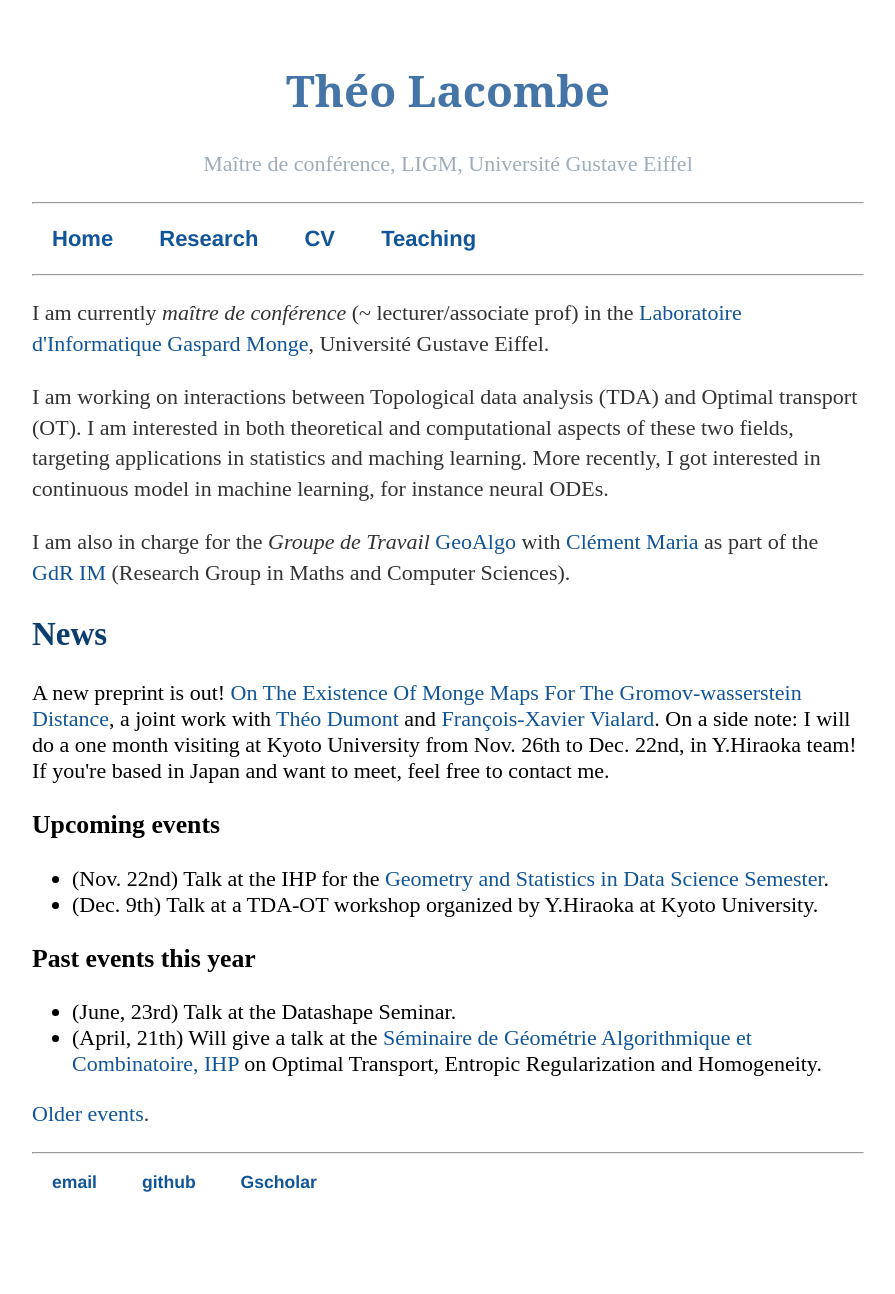
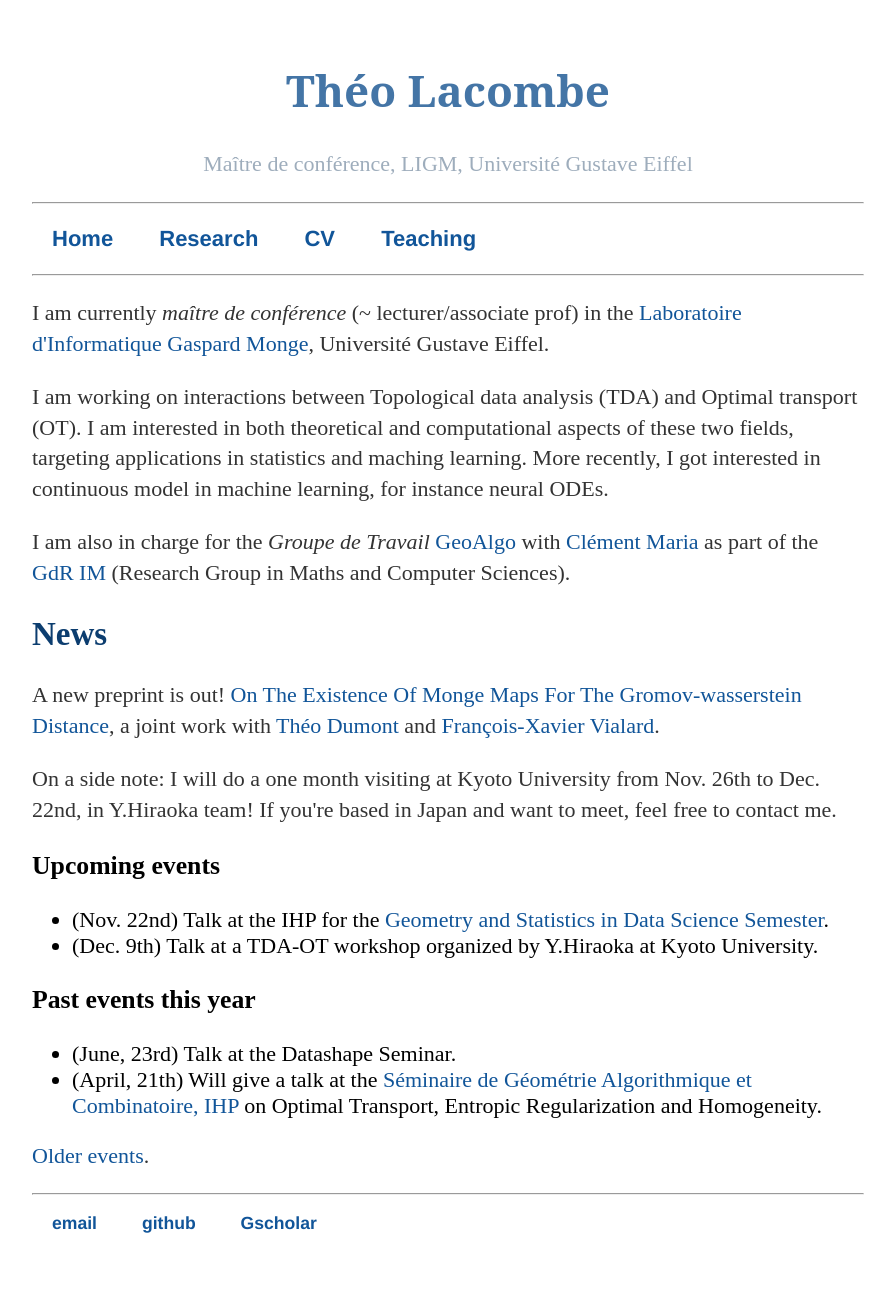
Before and after one commit to tlacombe/tlacombe.github.io, a Jekyll site: the page built from index.html, in a window 1280 px wide. Shown: the whole page, without its empty margins (192-1087 px from the left). Built offline with Jekyll 4.4.1, drawn with Linux system fonts in a browser that asks for light colours; before the commit the page ends 1253 px from its top, so only the background shows below that.

Commit message:
improved layout news

```diff
--- a/index.html
+++ b/index.html
@@ -11,9 +11,11 @@ title: Théo Lacombe's webpage
 	<p>I am also in charge for the <i>Groupe de Travail</i> <a href="https://www.gdr-im.fr/les-gt/gt-geoalgo/">GeoAlgo</a> with <a href="https://www-sop.inria.fr/members/Clement.Maria/">Clément Maria</a> as part of the <a href="https://www.gdr-im.fr/">GdR IM</a> (Research Group in Maths and Computer Sciences).
 
     <h2> News </h2>
-        A new preprint is out! <a href='https://arxiv.org/abs/2210.11945'>On The Existence Of Monge Maps For The Gromov-wasserstein Distance</a>, a joint work with <a href='https://theodumont.github.io/'>Théo Dumont</a> and <a href='http://angkor.univ-mlv.fr/~vialard/'>François-Xavier Vialard</a>.
+    <p>A new preprint is out! <a href='https://arxiv.org/abs/2210.11945'>On The Existence Of Monge Maps For The Gromov-wasserstein Distance</a>, a joint work with <a href='https://theodumont.github.io/'>Théo Dumont</a> and <a href='http://angkor.univ-mlv.fr/~vialard/'>François-Xavier Vialard</a>.
+    </p>
 
-    	On a side note: I will do a one month visiting at Kyoto University from Nov. 26th to Dec. 22nd, in Y.Hiraoka team! If you're based in Japan and want to meet, feel free to contact me.
+    <p>	On a side note: I will do a one month visiting at Kyoto University from Nov. 26th to Dec. 22nd, in Y.Hiraoka team! If you're based in Japan and want to meet, feel free to contact me.
+    </p>
 
 
 	<h3> Upcoming events</h3>
```
